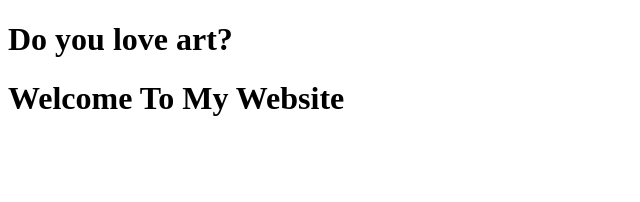
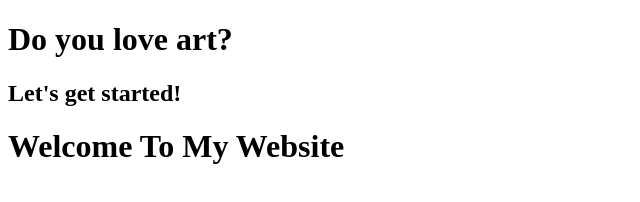
Before and after one commit to sonalinayak2/cs50, a plain HTML site: page index.html in a window 1280 px wide. Shown: the whole page, without its empty margins (0-640 px from the left). Drawn offline with Linux system fonts and the light colour scheme.

Commit message:
added h2

```diff
--- a/index.html
+++ b/index.html
@@ -3,6 +3,7 @@
 <head>
     <title>Sonali Nayak Arts</title>
     <h1>Do you love art?</h1>
+    <h2>Let's get started!</h2>
 </head>
 <body>
     <h1>Welcome To My Website</h1>
```
